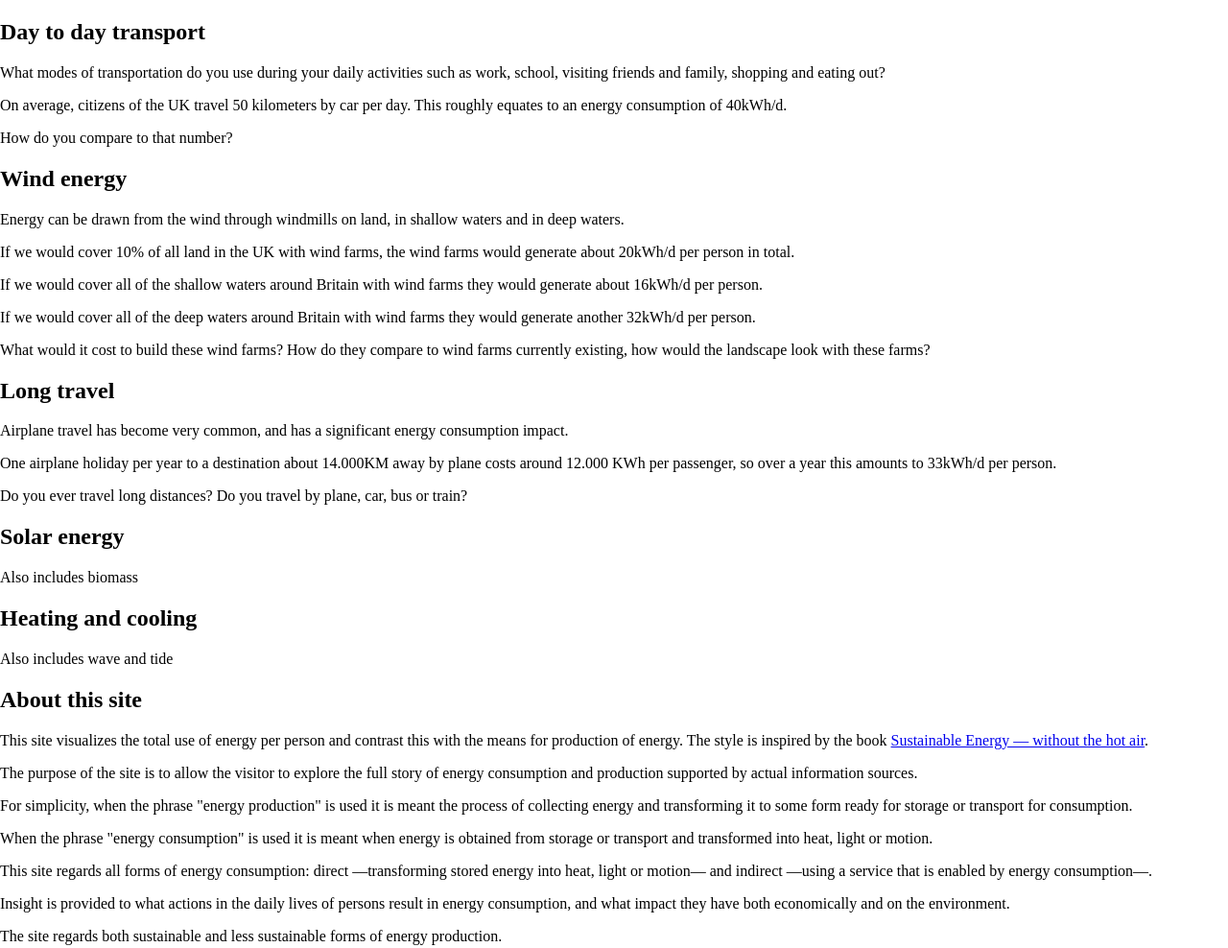
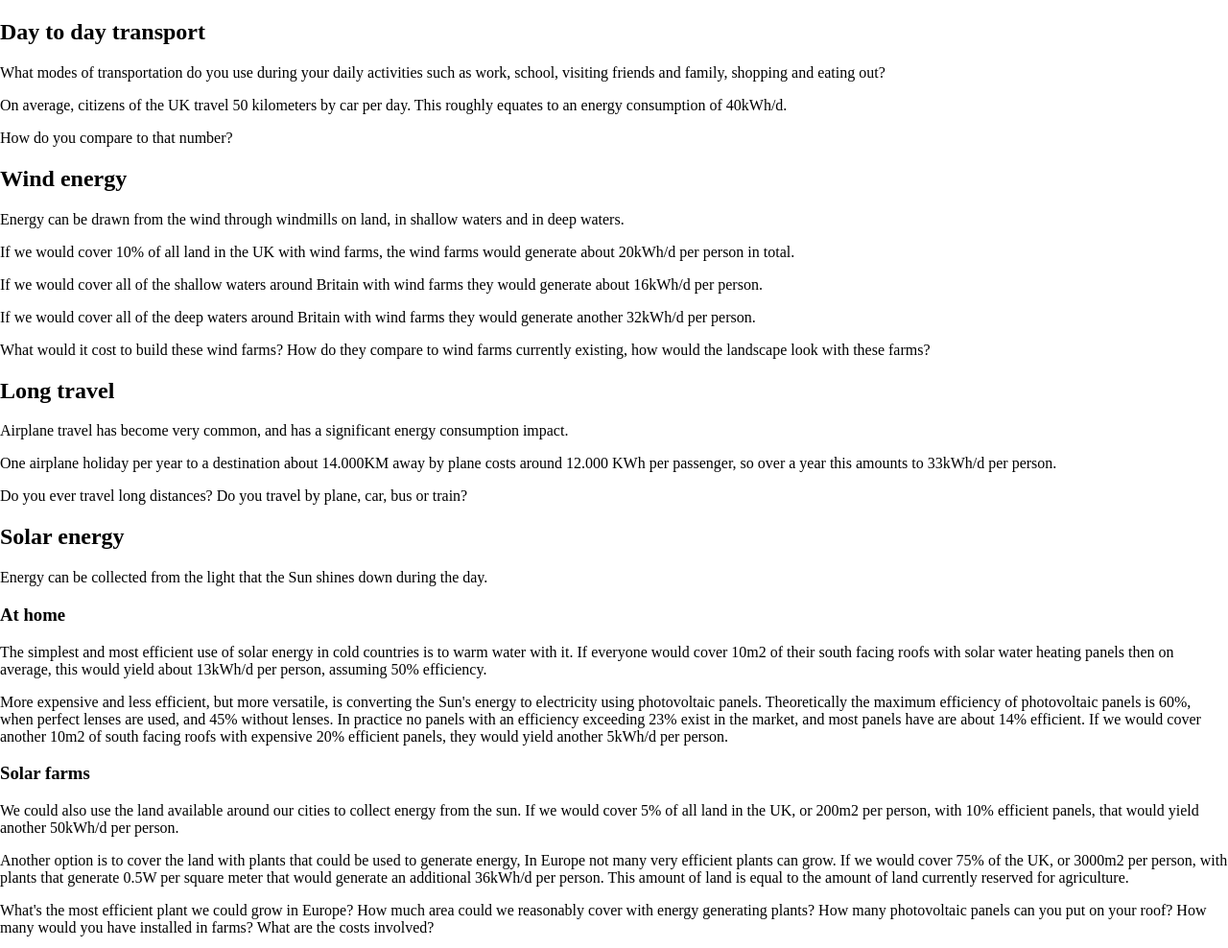
Before and after one commit to tinco/renewable_energy, a website: page index.html in a window 1280 px wide. Shown: the top 988 px of the page at 96% size. Drawn offline with Linux system fonts and the light colour scheme.

Commit message:
add solar details

```diff
--- a/index.html
+++ b/index.html
@@ -14,13 +14,14 @@
 </style>
 
 <section id="balance">
-
   <div id="charts">
     <div id="your-consumption-chart"></div>
     <div id="median-consumption-chart"></div>
     <div id="your-production-chart"></div>
     <div id="maximized-sustainable-production-chart"></div>
     <div id="actual-production-chart"></div>
+    <div id="actual-energy-spending-chart"></div>
+    <div id="estimated-spending-chart"></div>
   </div>
 
   <div id="topics">
@@ -86,7 +87,51 @@
 
     <div id="solar" class="production">
       <h2>Solar energy</h2>
-      <p>Also includes biomass</p>
+      <p>
+        Energy can be collected from the light that the Sun shines down during
+        the day.
+      </p>
+
+      <h3>At home</h3>
+      <p>
+        The simplest and most efficient use of solar energy in cold countries
+        is to warm water with it. If everyone would cover 10m2 of their south
+        facing roofs with solar water heating panels then on average, this would
+        yield about 13kWh/d per person, assuming 50% efficiency.
+      </p>
+
+      <p>
+        More expensive and less efficient, but more versatile, is converting
+        the Sun's energy to electricity using photovoltaic panels. Theoretically
+        the maximum efficiency of photovoltaic panels is 60%, when perfect
+        lenses are used, and 45% without lenses. In practice no panels with an
+        efficiency exceeding 23% exist in the market, and most panels have are
+        about 14% efficient. If we would cover another 10m2 of south facing
+        roofs with expensive 20% efficient panels, they would yield another
+        5kWh/d per person.
+      </p>
+
+      <h3>Solar farms</h3>
+      <p>
+        We could also use the land available around our cities to collect energy
+        from the sun. If we would cover 5% of all land in the UK, or 200m2 per
+        person, with 10% efficient panels, that would yield another 50kWh/d per
+        person.
+      </p>
+      <p>
+        Another option is to cover the land with plants that could be used to
+        generate energy, In Europe not many very efficient plants can grow.
+        If we would cover 75% of the UK, or 3000m2 per person, with plants that
+        generate 0.5W per square meter that would generate an additional 36kWh/d
+        per person. This amount of land is equal to the amount of land currently
+        reserved for agriculture.
+      </p>
+      <p>
+        What's the most efficient plant we could grow in Europe? How much area
+        could we reasonably cover with energy generating plants? How many
+        photovoltaic panels can you put on your roof? How many would you have
+        installed in farms? What are the costs involved?
+      </p>
     </div>
 
     <div id="heating" class="consumption">
```
